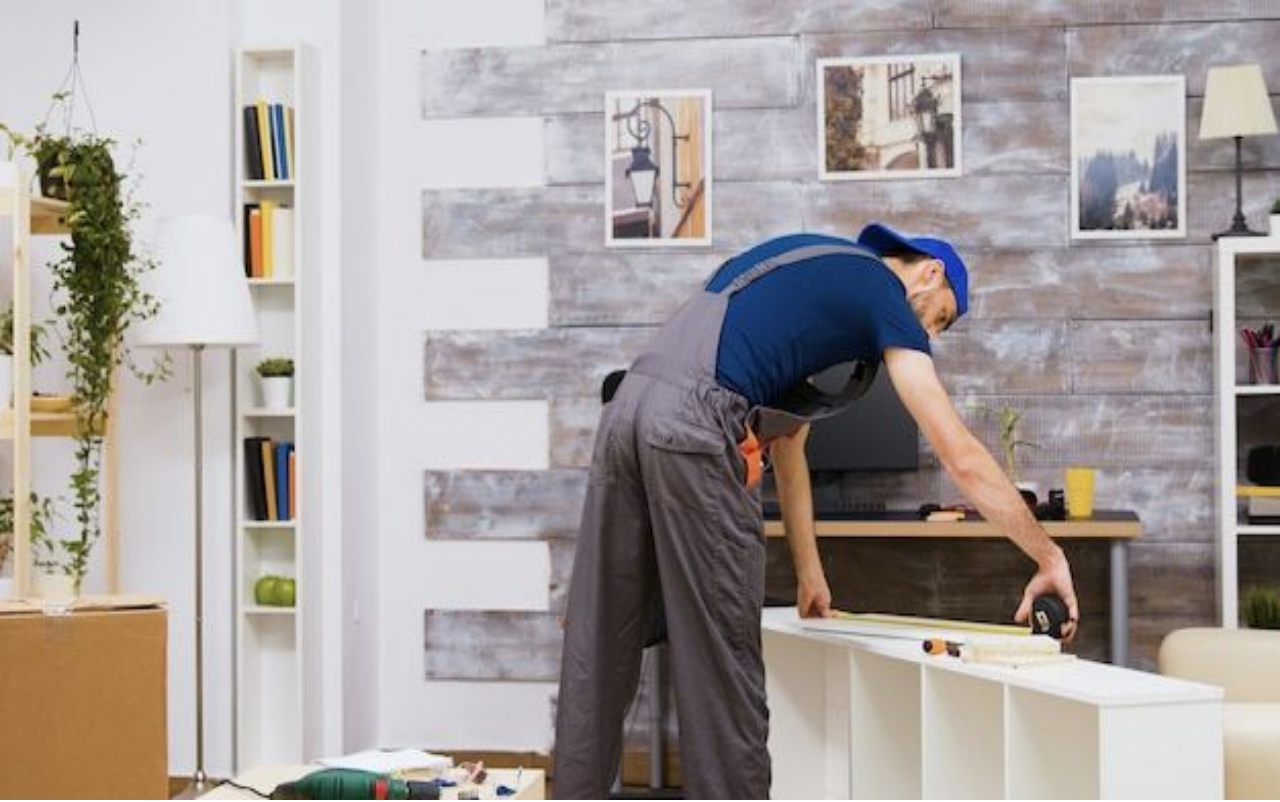
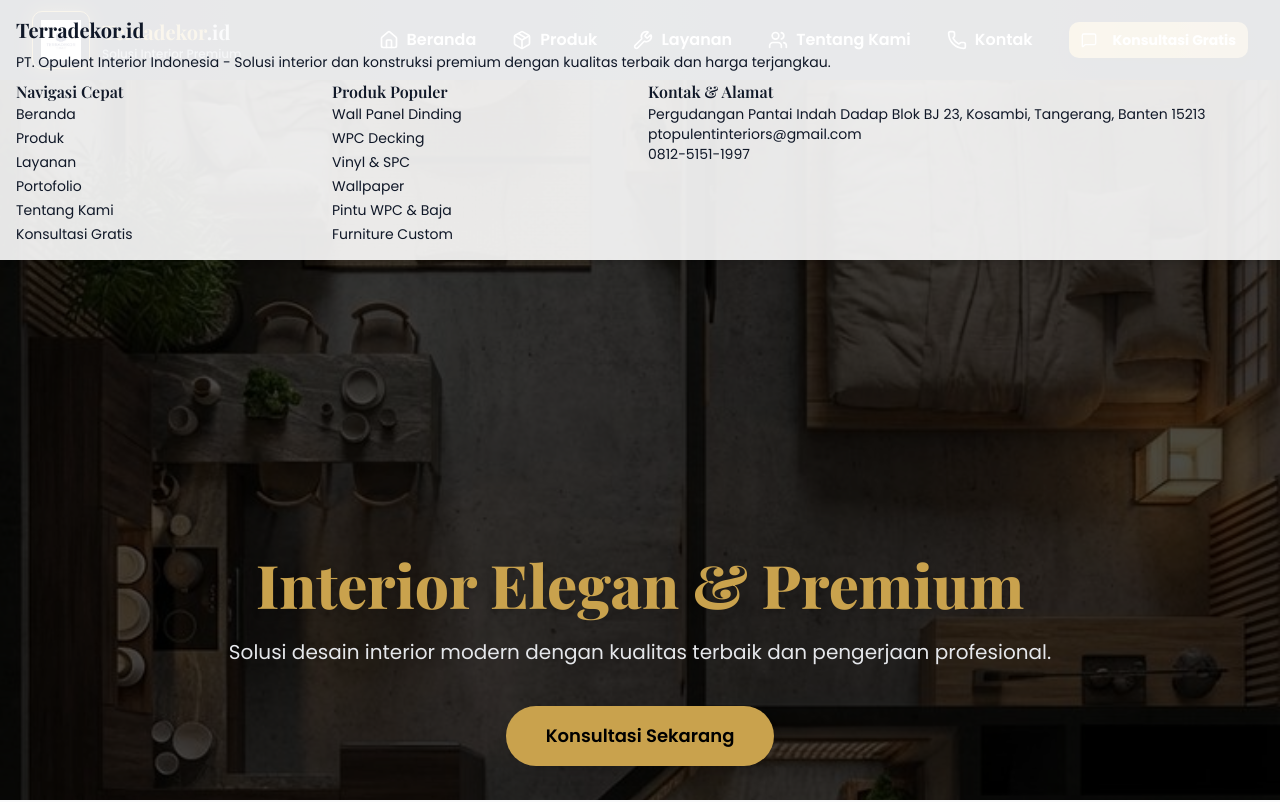
Before and after one commit to sirikotampan111-jpg/TerraDekor.co.id, a Next.js app: page / in a window 1280 px wide. Shown: the top 802 px of the page. Built offline with nearby package versions, Linux system fonts and the light colour scheme.

Commit message:
Update layout.tsx

```diff
--- a/src/app/layout.tsx
+++ b/src/app/layout.tsx
@@ -1,222 +1,66 @@
-'use client';
+// app/layout.tsx
+import type { Metadata } from "next";
+import { Playfair_Display, Poppins } from "next/font/google";
+import "./globals.css";
+import { Toaster } from "@/components/ui/toaster";
+import Navbar from "@/components/layout/Navbar";
+import Footer from "@/components/layout/Footer";
 
-import Image from 'next/image';
-import Link from 'next/link';
-import { motion, useScroll, useTransform } from 'framer-motion';
-import { useRef } from 'react';
+const playfair = Playfair_Display({
+  variable: "--font-playfair",
+  subsets: ["latin"],
+  weight: ["400", "500", "600", "700", "800", "900"],
+  display: "swap",
+});
 
-const advantages = [
-  { title: 'Terima Beres', desc: 'Pengerjaan rapi tanpa ribet.', img: 'terima-beres.jpg' },
-  { title: 'Kualitas Premium', desc: 'Standar material terbaik.', img: 'kualitas-premium.jpg' },
-  { title: 'Harga Terjangkau', desc: 'Transparan & masuk akal.', img: 'harga-terjangkau.jpg' },
-  { title: 'Tim Profesional', desc: 'Tenaga ahli berpengalaman.', img: 'tim-profesional.jpg' },
-  { title: 'Material Berkualitas', desc: 'Pilihan material unggulan.', img: 'bahan-premium.jpg' },
-  { title: 'Tepat Waktu', desc: 'Komitmen deadline.', img: 'tepat waktu.jpg' },
-];
+const poppins = Poppins({
+  variable: "--font-poppins",
+  subsets: ["latin"],
+  weight: ["300", "400", "500", "600", "700", "800"],
+  display: "swap",
+});
 
-const products = [
-  { title: 'Wall Panel', desc: 'Panel dinding premium.', img: 'wallpanel.jpg' },
-  { title: 'Wallpaper', desc: 'Motif eksklusif.', img: 'walpaper.jpg' },
-  { title: 'Vinyl', desc: 'Lantai kuat & elegan.', img: 'vinil.jpg' },
-  { title: 'WPC', desc: 'Interior & eksterior.', img: 'wpc.jpg' },
-  { title: 'Pintu Baja', desc: 'Aman & kokoh.', img: 'pintu-baja.jpg' },
-  { title: 'Terima Jasa', desc: 'Custom interior.', img: 'terima-jasa.jpg' },
-];
+export const metadata: Metadata = {
+  title: "Terradekor.id - Solusi Interior & Konstruksi Premium",
+  description:
+    "PT. Opulent Interior Indonesia - Produsen dan importir produk interior premium serta penyedia jasa interior dan kontraktor terpadu. Terima beres dengan kualitas premium.",
+  keywords: [
+    "interior",
+    "kontraktor",
+    "wall panel",
+    "wpc",
+    "vinyl",
+    "furniture",
+    "desain interior",
+    "Terradekor",
+  ],
+  authors: [{ name: "PT. Opulent Interior Indonesia" }],
+  icons: {
+    icon: "/favicon.ico",
+  },
+};
 
-export default function HomePage() {
-  const { scrollY } = useScroll();
-
-  // Hero parallax
-  const heroTextY = useTransform(scrollY, [0, 400], [0, -60]);
-  const heroSubY = useTransform(scrollY, [0, 400], [0, -30]);
-  const heroOpacity = useTransform(scrollY, [0, 400], [1, 0.7]);
-  const bgY = useTransform(scrollY, [0, 800], [0, -200]);
-
-  const sectionTitleY = useTransform(scrollY, [200, 700], [40, 0]);
-
+export default function RootLayout({
+  children,
+}: Readonly<{ children: React.ReactNode }>) {
   return (
-    <main className="relative w-full text-white overflow-x-hidden">
-
-      {/* BACKGROUND FULL PAGE */}
-      <motion.div
-        className="fixed inset-0 -z-10"
-        style={{ y: bgY }}
+    <html lang="id" suppressHydrationWarning>
+      <body
+        className={`${playfair.variable} ${poppins.variable} antialiased bg-gray-50 text-gray-900`}
       >
-        <Image
-          src="/background1.jpg"
-          alt="Background"
-          fill
-          className="object-cover"
-          priority
-        />
-        <div className="absolute inset-0 bg-black/70" />
-      </motion.div>
-
-      {/* HERO */}
-      <section className="min-h-screen flex items-center justify-center px-6 relative z-10">
-        <motion.div
-          initial={{ opacity: 0 }}
-          animate={{ opacity: 1 }}
-          transition={{ duration: 1 }}
-          className="text-center max-w-4xl"
-        >
-          <motion.h1
-            style={{ y: heroTextY, opacity: heroOpacity }}
-            className="text-4xl md:text-6xl font-extrabold text-[#C9A24D] mb-6 drop-shadow-lg"
-          >
-            {Array.from('Interior Elegan & Premium').map((char, i) => (
-              <motion.span
-                key={i}
-                initial={{ y: 20, opacity: 0 }}
-                animate={{ y: 0, opacity: 1 }}
-                transition={{ delay: i * 0.03, duration: 0.5 }}
-              >
-                {char}
-              </motion.span>
-            ))}
-          </motion.h1>
-
-          <motion.p
-            style={{ y: heroSubY, opacity: heroOpacity }}
-            className="text-gray-200 text-lg md:text-xl mb-10"
-          >
-            {Array.from('Solusi desain interior modern dengan kualitas terbaik dan pengerjaan profesional.').map((char, i) => (
-              <motion.span
-                key={i}
-                initial={{ y: 10, opacity: 0 }}
-                animate={{ y: 0, opacity: 1 }}
-                transition={{ delay: i * 0.01, duration: 0.4 }}
-              >
-                {char}
-              </motion.span>
-            ))}
-          </motion.p>
-
-          <Link
-            href="https://wa.me/62XXXXXXXXXX"
-            className="inline-block px-10 py-4 rounded-full bg-[#C9A24D] text-black font-semibold text-lg hover:bg-[#e3bb5f] transition-all duration-300 shadow-lg"
-          >
-            Konsultasi Sekarang
-          </Link>
-        </motion.div>
-      </section>
-
-      {/* KENAPA MEMILIH KAMI */}
-      <section className="px-6 py-24 max-w-7xl mx-auto relative z-10">
-        <div className="text-center mb-16">
-          <motion.h2
-            style={{ y: sectionTitleY }}
-            className="text-3xl md:text-4xl font-bold text-[#C9A24D] mb-4"
-          >
-            Kenapa Memilih Kami
-          </motion.h2>
-        </div>
-
-        <div className="grid grid-cols-1 sm:grid-cols-2 lg:grid-cols-3 gap-8">
-          {advantages.map((item, idx) => (
-            <motion.div
-              key={idx}
-              initial={{ opacity: 0, y: 40 }}
-              whileInView={{ opacity: 1, y: 0 }}
-              transition={{ duration: 0.6, delay: idx * 0.1 }}
-              viewport={{ once: false }}
-              className="bg-black/40 p-4 rounded-lg backdrop-blur-sm hover:scale-[1.03] transition"
-            >
-              <motion.div
-                className="relative w-full h-48 mb-4 rounded-md overflow-hidden"
-                style={{ y: useTransform(scrollY, [0, 500], [0, -20]) }}
-              >
-                <Image
-                  src={`/${item.img}`}
-                  alt={item.title}
-                  fill
-                  className="object-cover"
-                />
-              </motion.div>
-
-              <motion.h3
-                initial={{ y: 10, opacity: 0 }}
-                whileInView={{ y: 0, opacity: 1 }}
-                transition={{ duration: 0.4 }}
-                viewport={{ once: false }}
-                className="text-xl font-bold text-[#C9A24D] mb-2"
-              >
-                {item.title}
-              </motion.h3>
-
-              <p className="text-gray-200">{item.desc}</p>
-            </motion.div>
-          ))}
-        </div>
-      </section>
-
-      {/* PRODUK & LAYANAN */}
-      <section className="px-6 py-24 max-w-7xl mx-auto relative z-10">
-        <div className="text-center mb-16">
-          <motion.h2
-            style={{ y: sectionTitleY }}
-            className="text-3xl md:text-4xl font-bold text-[#C9A24D] mb-4"
-          >
-            Produk & Layanan Premium
-          </motion.h2>
-        </div>
-
-        <div className="grid grid-cols-1 sm:grid-cols-2 lg:grid-cols-3 gap-8">
-          {products.map((item, idx) => (
-            <motion.div
-              key={idx}
-              initial={{ opacity: 0, y: 40 }}
-              whileInView={{ opacity: 1, y: 0 }}
-              transition={{ duration: 0.6, delay: idx * 0.1 }}
-              viewport={{ once: false }}
-              className="bg-black/40 p-4 rounded-lg backdrop-blur-sm hover:scale-[1.03] transition"
-            >
-              <motion.div
-                className="relative w-full h-48 mb-4 rounded-md overflow-hidden"
-                style={{ y: useTransform(scrollY, [0, 500], [0, -20]) }}
-              >
-                <Image
-                  src={`/${item.img}`}
-                  alt={item.title}
-                  fill
-                  className="object-cover"
-                />
-              </motion.div>
-
-              <motion.h3
-                initial={{ y: 10, opacity: 0 }}
-                whileInView={{ y: 0, opacity: 1 }}
-                transition={{ duration: 0.4 }}
-                viewport={{ once: false }}
-                className="text-xl font-bold text-[#C9A24D] mb-2"
-              >
-                {item.title}
-              </motion.h3>
-
-              <p className="text-gray-200">{item.desc}</p>
-            </motion.div>
-          ))}
-        </div>
-      </section>
-
-      {/* INFO TERRADEKOR.ID → selalu di bawah, muncul setelah scroll */}
-      <motion.footer
-        initial={{ opacity: 0, y: 50 }}
-        whileInView={{ opacity: 1, y: 0 }}
-        viewport={{ once: false }}
-        transition={{ duration: 0.8, ease: 'easeOut' }}
-        className="bg-white/90 text-gray-900 px-6 py-8 max-w-7xl mx-auto mt-20 rounded-md shadow-lg"
-      >
+        {/* Bagian statis tetap terlihat, tidak tertutup background */}
+        <div className="relative z-50 bg-white/90 shadow-md">
+          <div className="max-w-7xl mx-auto p-4 text-gray-900 space-y-2">
             <h1 className="font-bold text-xl">Terradekor.id</h1>
-        <p className="text-sm mt-1">
+            <p className="text-sm">
               PT. Opulent Interior Indonesia - Solusi interior dan konstruksi premium
               dengan kualitas terbaik dan harga terjangkau.
             </p>
 
-        <div className="grid grid-cols-2 md:grid-cols-4 gap-4 mt-4 text-sm">
+            <div className="grid grid-cols-2 md:grid-cols-4 gap-4 mt-2">
               <div>
                 <h2 className="font-semibold">Navigasi Cepat</h2>
-            <ul className="space-y-1">
+                <ul className="text-sm space-y-1">
                   <li>Beranda</li>
                   <li>Produk</li>
                   <li>Layanan</li>
@@ -228,7 +72,7 @@ export default function HomePage() {
 
               <div>
                 <h2 className="font-semibold">Produk Populer</h2>
-            <ul className="space-y-1">
+                <ul className="text-sm space-y-1">
                   <li>Wall Panel Dinding</li>
                   <li>WPC Decking</li>
                   <li>Vinyl & SPC</li>
@@ -240,13 +84,32 @@ export default function HomePage() {
 
               <div className="md:col-span-2">
                 <h2 className="font-semibold">Kontak & Alamat</h2>
-            <p>Pergudangan Pantai Indah Dadap Blok BJ 23, Kosambi, Tangerang, Banten 15213</p>
-            <p>ptopulentinteriors@gmail.com</p>
-            <p>0812-5151-1997</p>
+                <p className="text-sm">
+                  Pergudangan Pantai Indah Dadap Blok BJ 23, Kosambi, Tangerang,
+                  Banten 15213
+                </p>
+                <p className="text-sm">ptopulentinteriors@gmail.com</p>
+                <p className="text-sm">0812-5151-1997</p>
               </div>
             </div>
-      </motion.footer>
+          </div>
+        </div>
 
-    </main>
+        {/* Navbar */}
+        <header className="relative z-40">
+          <Navbar />
+        </header>
+
+        {/* Konten utama dengan background + animasi */}
+        <main className="relative z-10 overflow-x-hidden">{children}</main>
+
+        {/* Footer */}
+        <footer className="relative z-30">
+          <Footer />
+        </footer>
+
+        <Toaster />
+      </body>
+    </html>
   );
 }
```
Lines whose indentation alone changed are shown as unchanged.
